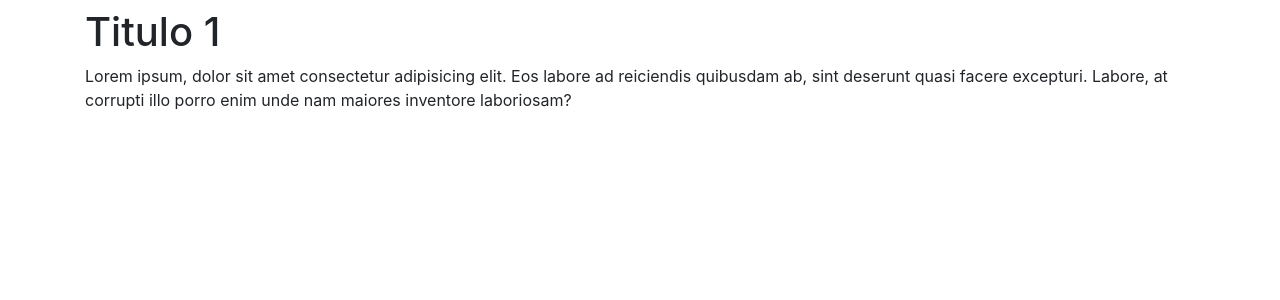
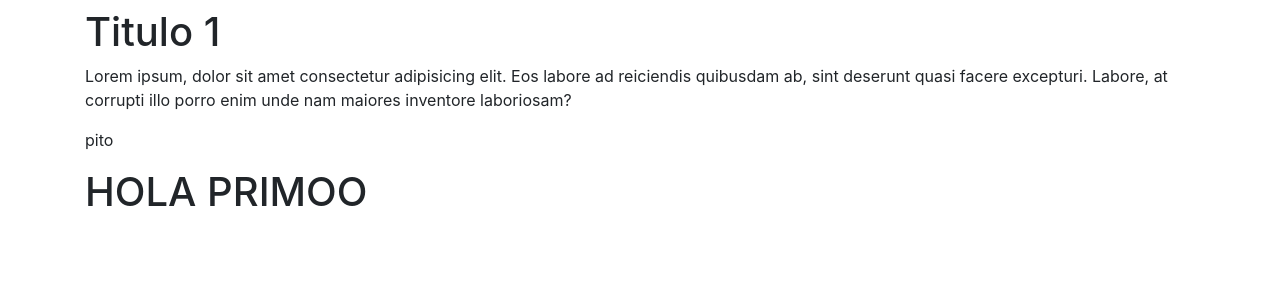
Before and after one commit to naamikaze/codice, a PHP site: page / in a window 1280 px wide. Shown: the part 86-386 px from the top of the page. Run offline with PHP 8.4, Linux system fonts and the light colour scheme; some libraries are stand-ins or nearby versions.

Commit message:
Update index.php

```diff
--- a/index.php
+++ b/index.php
@@ -17,6 +17,8 @@
         </header>
         <h1>Titulo 1</h1>
         <p>Lorem ipsum, dolor sit amet consectetur adipisicing elit. Eos labore ad reiciendis quibusdam ab, sint deserunt quasi facere excepturi. Labore, at corrupti illo porro enim unde nam maiores inventore laboriosam?</p>
+        <p>pito</p>
+        <h1>HOLA PRIMOO</h1>
     </div>
 </body>
 </html>
```
